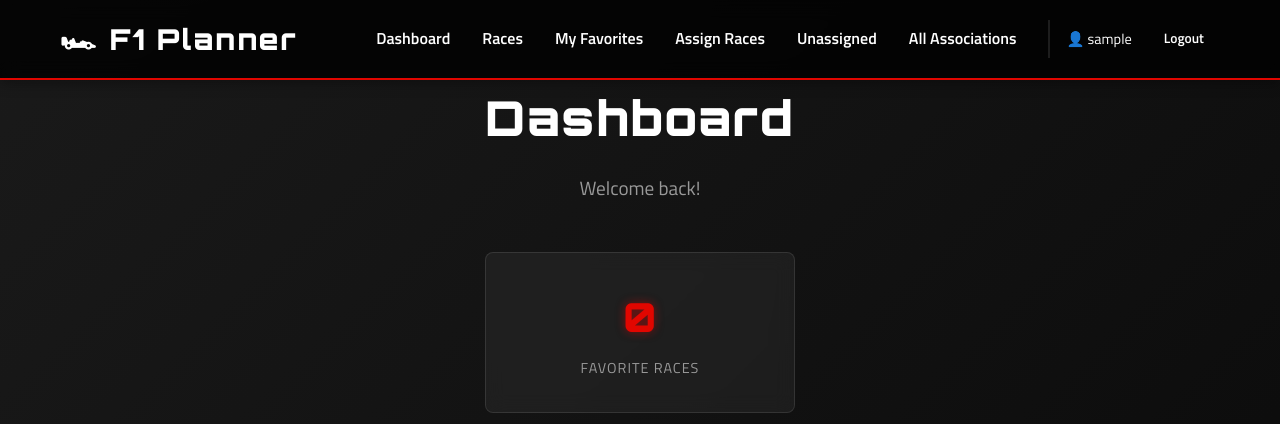
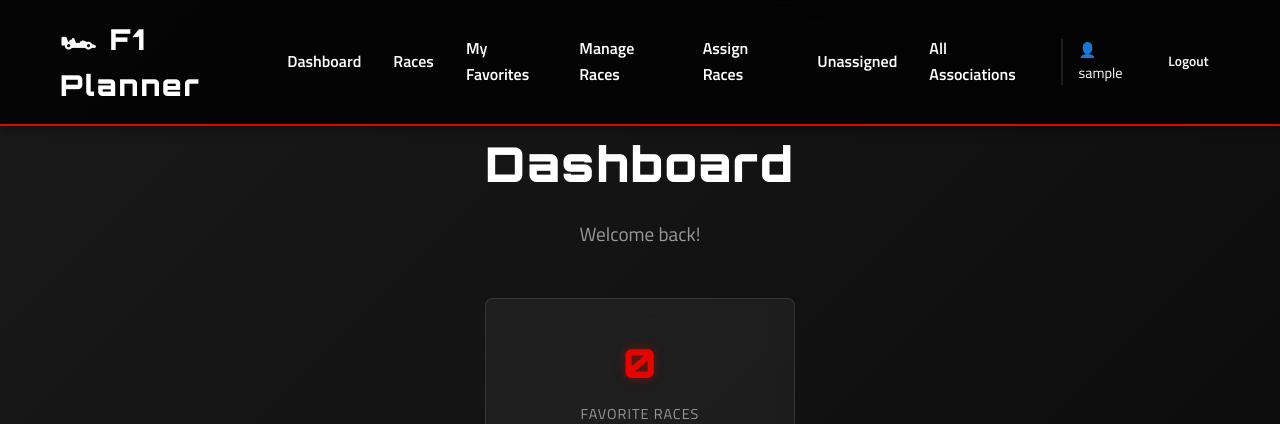
Before and after one commit to txniii/f1-planner, a PHP site: page /dashboard.php in a window 1280 px wide. Shown: the top 424 px of the page. Run offline with PHP 8.4, Linux system fonts and the light colour scheme; the visitor is signed in with stand-in values (Sample User, id 1); data comes from the database, SQL or seed files in the repository; data that the repository does not hold is empty.

Commit message:
Add admin management link to header

```diff
--- a/includes/header.php
+++ b/includes/header.php
@@ -28,11 +28,14 @@ $user = getCurrentUser();
                 <li><a href="/pages/favorites.php">My Favorites</a></li>
                 <!-- Watchlist removed. Add back or change target if you want a planner page. -->
                 <!-- <li><a href="/pages/watchlist.php">My Planner</a></li> -->
+
                 <?php if ($user && ($user['role'] ?? null) === 'admin'): ?>
+                    <li><a href="/pages/admin-races.php">Manage Races</a></li>
                     <li><a href="/pages/admin-assign-races.php">Assign Races</a></li>
                     <li><a href="/pages/admin-unassigned-races.php">Unassigned</a></li>
                     <li><a href="/pages/admin-all-associations.php">All Associations</a></li>
                 <?php endif; ?>
+
                 <li class="nav-user">
                     <span>👤 <?= htmlspecialchars($user['username'] ?? 'User') ?></span>
                     <a href="/logout.php" class="btn btn-sm">Logout</a>
```
